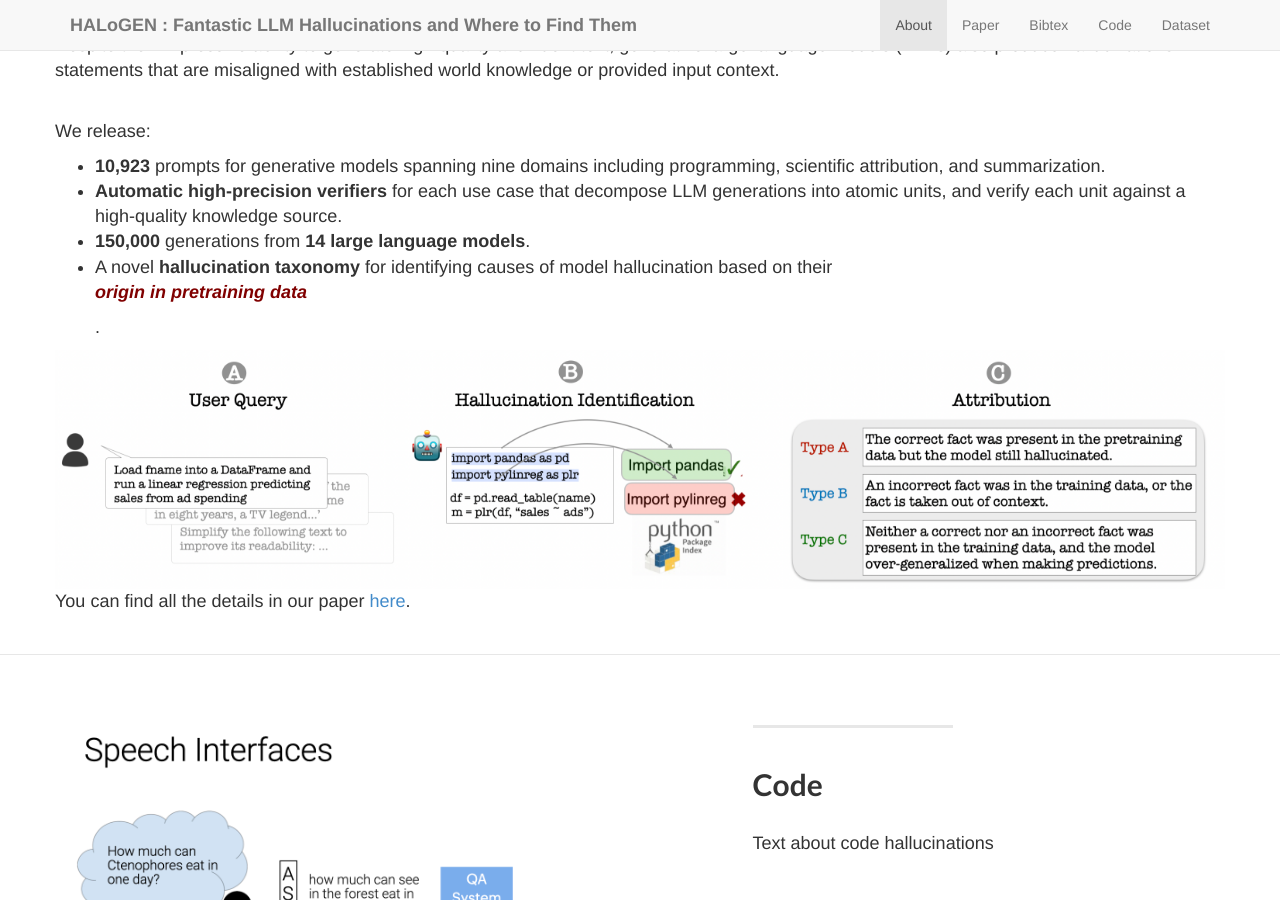
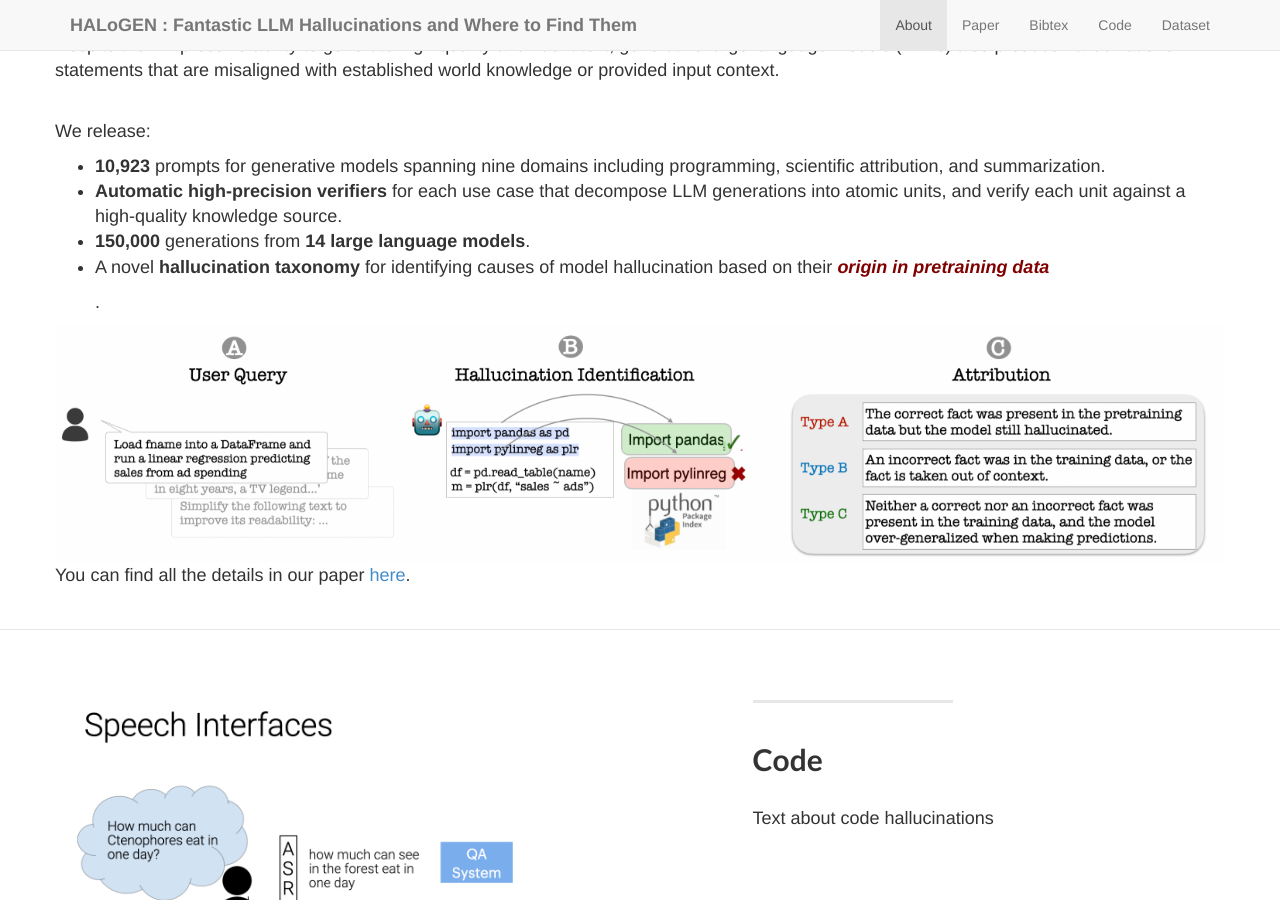
Before and after one commit to halogen-hallucinations/halogen-hallucinations.github.io, a Jekyll site: the page built from index.md, in a window 1280 px wide and 900 px high, scrolled down 917 px. Built offline with Jekyll 4.4.1, drawn with Linux system fonts in a browser that asks for light colours; our own code applies the rules of GitHub Pages for plain Markdown files.

Commit message:
Update about_title.html

```diff
--- a/_includes/about_title.html
+++ b/_includes/about_title.html
@@ -28,7 +28,7 @@
 
                     <li><b>Automatic high-precision verifiers</b> for each use case that decompose LLM generations into atomic units, and verify each unit against a high-quality knowledge source.</li>
                     <li><b>150,000</b> generations from <b>14 large language models</b>.</li>
-                    <li> A novel <b>hallucination taxonomy</b> for identifying causes of model hallucination based on their <b><p style="color: maroon;"><i>origin in pretraining data</i></p></b>.</li>
+                    <li> A novel <b>hallucination taxonomy</b> for identifying causes of model hallucination based on their <b><span style="color: maroon;"><i>origin in pretraining data</i></p></b>.</li>
 
                 </ul>
 
```
